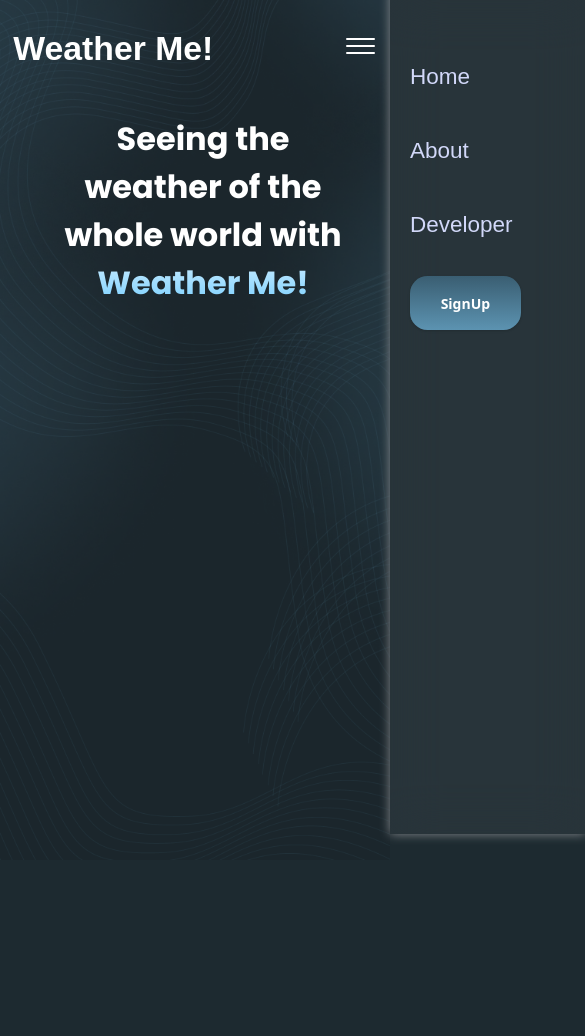
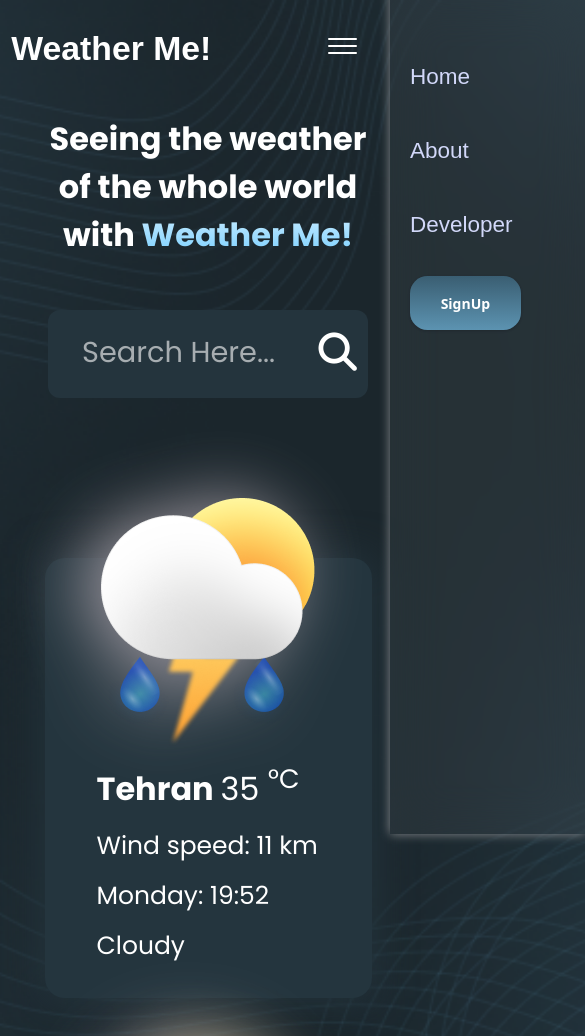
Before and after one commit to Abdulahi143/WeatherMe, a plain HTML site: page index.html in a window 390 px wide. Shown: the top 1036 px of the page, 585 px wide, since content can reach past the window. Before the commit the page ends 860 px from the top, so only its background shows below. Drawn offline with Linux system fonts and the light colour scheme.

Commit message:
Added Weather cards & responsive too

```diff
--- a/index.html
+++ b/index.html
@@ -59,11 +59,62 @@
       </div>
     </header>
 
-    <div class="hero container">
+    <div class="hero container flex">
       <h2 class="hero__content fs-700">
         Seeing the weather of the whole world with <span>Weather Me!</span>
       </h2>
+      <div class="search">
+        <input
+          type="text"
+          class="search-input"
+          id="Search-el"
+          placeholder="Search Here..."
+        />
+        <button type="submit">
+            <i class="fa-solid fa-magnifying-glass"></i>
+        </button>
+      </div>
     </div>
+
+    <section class="cards-section container">
+        <div class="cards flex">
+            <div class="card flex">
+                <img src="assets/weather-icons/cloudy-sunny-rainy.png" alt="">
+                <div class="card__content flex">
+                    <h3 class="day">Tehran <span class="degree">35 <sup> °C</sup></span></h3>
+               <div class="weather-info flex">
+                <span>Wind speed: 11 km</span>
+                <span>Monday: 19:52</span>
+                <span>Cloudy</span>
+               </div>
+                </div>
+            </div>
+
+            <div class="card">
+                <img src="assets/weather-icons/sunny.png" alt="">
+                <div class="card__content flex">
+                    <h3 class="day">Tehran <span class="degree">35 <sup> °C</sup></span></h3>
+               <div class="weather-info flex">
+                <span>Wind speed: 11 km</span>
+                <span>Monday: 19:52</span>
+                <span>Cloudy</span>
+               </div>
+                </div>
+            </div>
+
+            <div class="card">
+                <img src="assets/weather-icons/sun-cloud.png" alt="">
+                <div class="card__content flex">
+                    <h3 class="day">Tehran <span class="degree">35 <sup> °C</sup></span></h3>
+               <div class="weather-info flex">
+                <span>Wind speed: 11 km</span>
+                <span>Monday: 19:52</span>
+                <span>Cloudy</span>
+               </div>
+                </div>
+            </div>
+        </div>
+    </section>
     <script src="index.js"></script>
   </body>
 </html>
--- a/style.css
+++ b/style.css
@@ -231,7 +231,7 @@ select {
   background-repeat: no-repeat;
   background-position: center;
   background-size: cover;
-  height: 100dvh;
+  height: 100%;
 }
 
 @media (min-width: 35em) {
@@ -260,7 +260,7 @@ select {
 }
 
 header {
-  padding: 1em 0;
+  padding: 1em 2em 1em 0;
 }
 
 .nav {
@@ -353,6 +353,9 @@ header {
 /* Hero Starts Here */
 
 .hero {
+  flex-direction: column;
+  justify-content: start;
+  gap: clamp(1.5rem, 5vw, 3.4375rem);
   max-width: 750px;
   margin-inline: auto;
   padding-inline: auto;
@@ -421,6 +424,7 @@ header {
 @media (max-width: 824px) {
   .mobile-navigation {
     display: block;
+    z-index: 100000;
   }
 
   #primary-navigation {
@@ -541,3 +545,170 @@ header {
     list-style-type: none;
   }
 }
+
+/* Search  Section*/
+
+.search {
+  position: relative;
+  display: flex;
+  flex-direction: row;
+  width: 100%;
+  max-width: 400px;
+  margin: 0 auto;
+  border-radius: 12px;
+  padding: 1.4rem 2rem 1.6rem;
+  background-color: #24343d;
+}
+.search .search-input {
+  flex-grow: 1;
+  background-color: transparent;
+  border: none;
+  color: hsl(var(--clr-white));
+  font-size: 1.8rem;
+  line-height: 2.4rem;
+  vertical-align: middle;
+  outline: none;
+  &::-webkit-input-placeholder {
+    color: hsl(var(--clr-white) / 0.6);
+  }
+}
+
+.search button {
+  position: absolute;
+  right: 5px;
+  background-color: transparent;
+  border: none;
+  color: #fff;
+  font-size: 2.4rem;
+  line-height: 2.4rem;
+  vertical-align: middle;
+  transition: color 0.25s;
+  cursor: pointer;
+  &:hover {
+    color: rgba(97, 149, 197, 0.274);
+  }
+}
+
+/* Cards */
+
+/* General styles */
+.cards {
+  margin-inline: auto;
+  margin-block: 10rem;
+  flex-direction: column;
+  gap: 2rem;
+  align-items: center;
+}
+
+/* Card styling */
+.card {
+  position: relative;
+  background-color: #24353e;
+  border-radius: 20px;
+  padding-top: 200px;
+  padding-bottom: 20px;
+  padding-inline: 52px;
+  width: 327px;
+  min-height: 440px;
+  margin-bottom: 5rem;
+}
+
+/* Pseudo-element for blurring background */
+.card::before {
+  content: "";
+  position: absolute;
+  top: 0;
+  left: 0;
+  width: 100%;
+  height: 100%;
+  background-color: inherit;
+  filter: blur(20px); /* Adjust the blur amount as needed */
+  z-index: -1; /* Ensure the pseudo-element is behind the card content */
+}
+
+/* Image positioning */
+.card img {
+  z-index: 1;
+  position: absolute;
+  bottom: 250px;
+  margin-left: auto;
+  margin-right: auto;
+  left: 0;
+  right: 0;
+  filter: drop-shadow(-5mm 0 2.125rem rgb(155, 149, 157));
+}
+
+/* Card content styling */
+.card__content {
+  margin-top: -3em;
+  z-index: 1;
+  display: flex;
+  flex-direction: column;
+  align-items: start;
+  gap: 2em;
+}
+
+.card__content h3 {
+  font-family: poppins;
+  font-size: 2rem;
+  color: hsl(var(--clr-white));
+  font-weight: bold;
+}
+
+.card__content .day .degree {
+  font-weight: lighter;
+}
+
+.card__content .weather-info {
+  flex-direction: column;
+  align-items: start;
+  gap: 0.5em;
+  margin-top: -3rem;
+  font-size: 25px;
+}
+
+/* @media (min-width: 624px) {
+
+    .cards {
+        display: grid;
+        grid-template-columns: 1fr 1fr;
+    margin-inline: -.2rem;
+  gap: 2rem;
+
+    }
+
+    .card {
+        margin-bottom: 8rem;
+    }
+}
+
+@media (min-width: 825px) {
+    .cards {
+        display: grid;
+        grid-template-columns: 1fr 1fr 1fr;
+  gap: 2rem;
+    margin-inline: auto;
+
+    }
+
+    .card {
+        margin-bottom: 8rem;
+    }
+} */
+
+@media (min-width: 768px) {
+  .cards {
+    display: grid;
+    grid-template-columns: repeat(2, 1fr); /* 2 columns for tablets */
+    margin-inline: auto;
+  }
+}
+
+/* Desktop styles */
+@media (min-width: 1024px) {
+  .cards {
+    display: grid;
+    grid-template-columns: repeat(3, 1fr); /* 3 columns for desktops */
+    margin-inline: auto;
+  }
+}
```
Also changed, not shown: assets/shared/icons/icon-close.svg (renamed from assets/shared/icon-close.svg), assets/shared/icons/icon-hamburger.svg (renamed from assets/shared/icon-hamburger.svg), assets/shared/icons/search 1.png (added), assets/weather-icons/cloudy-sunny-rainy.png (added), assets/weather-icons/sun-cloud.png (added), assets/weather-icons/sunny.png (added).
